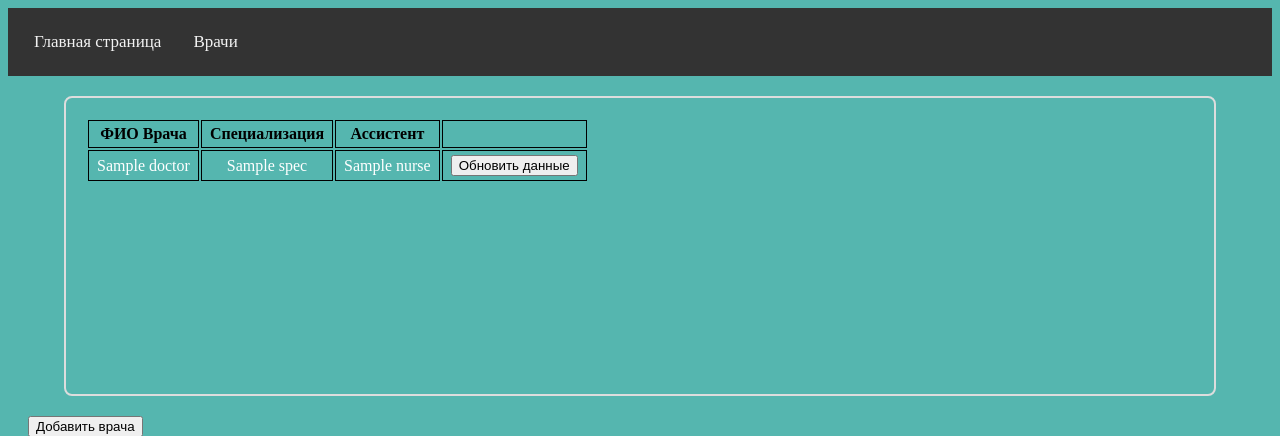
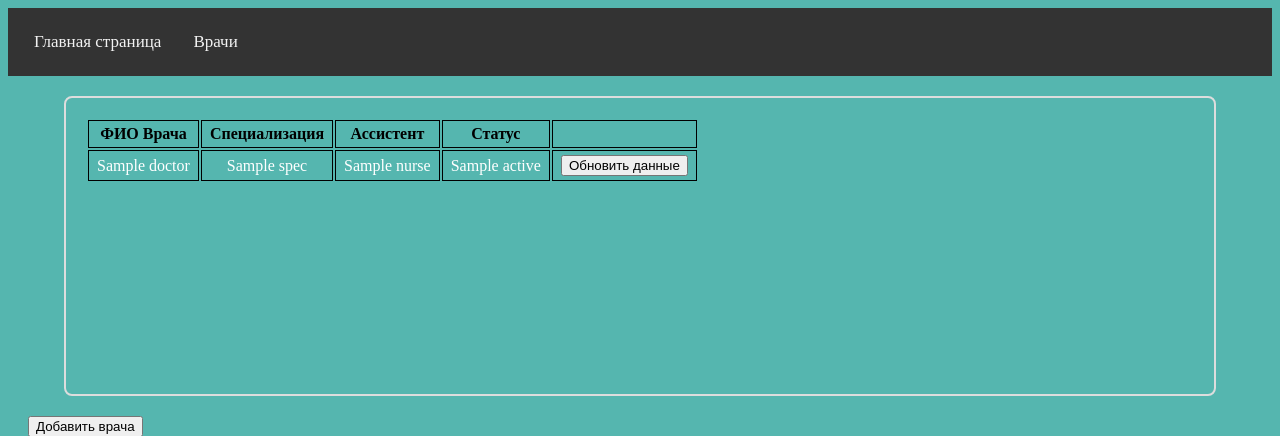
Before and after one commit to MarinaPak108/LotusApp, a Flask app: template templates/doctors.html in a window 1280 px wide. Shown: the top 436 px of the page. Run offline with Flask 3, Linux system fonts and the light colour scheme; the template is opened without the code that fills it: most values are stand-ins (such as "Sample title", 1, 10 or a date in 2020).

Commit message:
added doctor status to hide if not active

```diff
--- a/main.py
+++ b/main.py
@@ -224,7 +224,8 @@ def doctors_list_post():
         dname = request.form['dname']
         spec = request.form['spec']
         nurse = request.form['nurse']
-        Service.saveDoctor(Service, medical_file, report_file, doc_id, dname, spec, nurse)
+        isActive = request.form['active']
+        Service.saveDoctor(Service, medical_file, report_file, doc_id, dname, spec, nurse, isActive)
         return redirect('/doctors')
     except Exception as e:
         err = Service.fromErroToEnum(e.errno)
--- a/model/doctor.py
+++ b/model/doctor.py
@@ -1,7 +1,8 @@
 class Doctor():
-    def __init__(self, id=None, name=None, spec=None, nurse = None, num = None):
+    def __init__(self, id=None, name=None, spec=None, nurse = None, active = None, num = None):
         self.id = id
         self.name = name
         self.spec = spec
         self.nurse = nurse
+        self.active = active
         self.num = num
--- a/templates/doctors.html
+++ b/templates/doctors.html
@@ -31,6 +31,7 @@
                 <th> ФИО Врача </th>
                 <th> Специализация </th>
                 <th> Ассистент </th>
+                <th> Статус </th>
                 <th> </th>
             </tr>
         </thead>
@@ -40,7 +41,8 @@
                     <td>{{doc.name}}</td>
                     <td>{{doc.spec}}</td>
                     <td>{{doc.nurse}}</td>
-                    <td> <button onclick = "showInput('true', {{doc.id}}, '{{doc.name}}', '{{doc.spec}}', '{{doc.nurse}}')">Обновить данные</button></td>
+                    <td>{{doc.active}}</td>
+                    <td> <button onclick = "showInput('true', {{doc.id}}, '{{doc.name}}', '{{doc.spec}}', '{{doc.nurse}}', '{{doc.active}}')">Обновить данные</button></td>
                 </tr>
             {%endfor%}
         </tbody>
@@ -55,6 +57,7 @@
       <input type="hidden" name="id" id = "id">
       <input name = "dname" id = "dname" placeholder = "ФИО Врача" required>
       <input name = "spec" id = "spec" placeholder = "Специализация" required>
+      <input name = "active" id = "active" placeholder = "Статус" required>
       <input type = "text" name = "nurse" id = "nurse" placeholder = "Ассистент" value= "n/a" required>
     </div>
     <div>
@@ -69,7 +72,7 @@
   <script>
     var divInput = document.getElementById("input-div");
     var isMod = null;
-    function showInput(isModify, id, name, spec, assistant){
+    function showInput(isModify, id, name, spec, assistant, active){
       if(isMod == null){
         isMod = isModify;
       } else if(isMod != isModify){
@@ -82,6 +85,7 @@
         document.getElementById('dname').value = name;
         document.getElementById('spec').value = spec;
         document.getElementById('nurse').value = assistant;
+        document.getElementById('active').value = active;
       }
 
     }
```
Also changed, not shown: service/service.py (+5 -2 lines), 3 other files.
